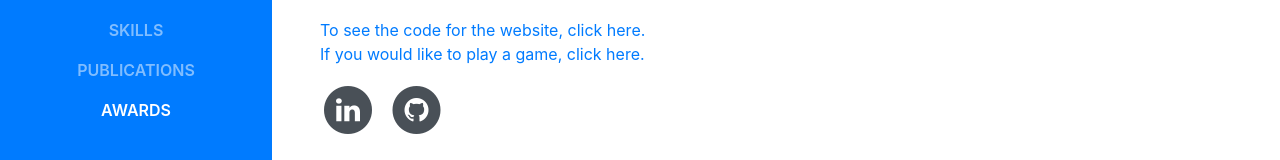
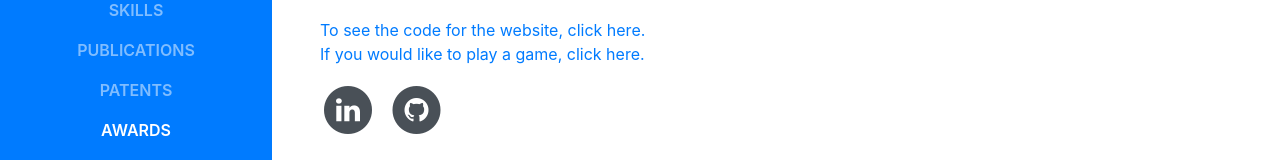
Before and after one commit to hematilldyl/hematilldyl.github.io, a website with bundled scripts: page index.html in a window 1280 px wide. Shown: the part 482-642 px from the top of the page. Built offline with nearby package versions, Linux system fonts and the light colour scheme; a web font is replaced by a local one.

Commit message:
Update index.html

```diff
--- a/index.html
+++ b/index.html
@@ -53,6 +53,9 @@
           </li>
           <li class="nav-item">
             <a class="nav-link js-scroll-trigger" href="#pubs">Publications</a>
+          </li>
+  	<li class="nav-item">
+            <a class="nav-link js-scroll-trigger" href="#pubs">Patents</a>
           </li>
           <li class="nav-item">
             <a class="nav-link js-scroll-trigger" href="#awards">Awards</a>
```
